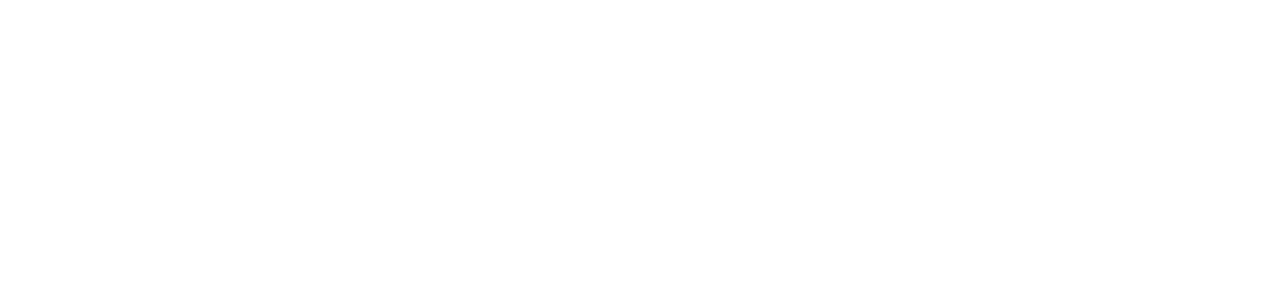
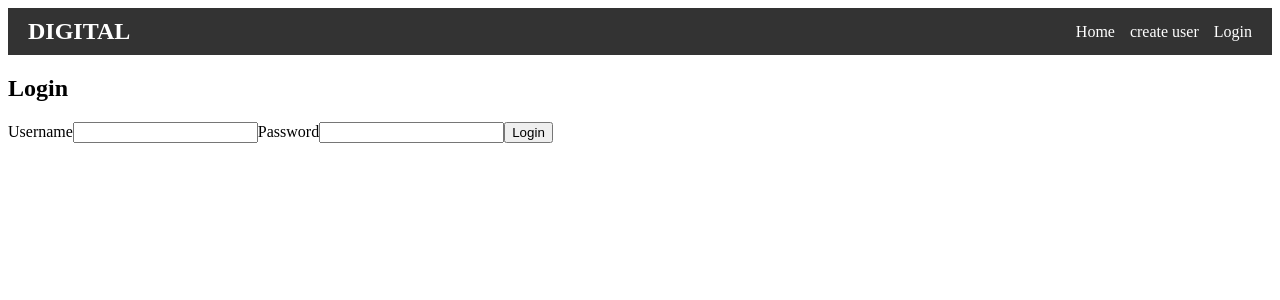
Before and after one commit to Lalitasahu/React_Projects, a React (Vite) app in the folder Digital/: page /Login in a window 1280 px wide. Before the commit this address had no page. Shown: the top 300 px of the page. Built offline with nearby package versions, Linux system fonts and the light colour scheme.

Commit message:
Multiple images

```diff
--- a/Digital/src/components/NavBar.jsx
+++ b/Digital/src/components/NavBar.jsx
@@ -1,16 +1,40 @@
+// components/Navbar.js
 import { Link } from "react-router-dom";
 
-const NavBar = () => {
+const Navbar = () => {
   return (
-    <nav className="bg-blue-600 text-white p-4 flex justify-between items-center">
-      <h1 className="text-xl font-bold">🐾 Vet Clinic</h1>
-      <div className="space-x-4">
-        <Link to="/" >Home</Link>
-        <Link to="/appointments" >Appointments</Link>
-        <Link to="/add-pet" >Add Pet</Link>
+    <nav style={styles.nav}>
+      <h2 style={styles.logo}>DIGITAL</h2>
+      <div style={styles.links}>
+        <Link style={styles.link} to="/">Home</Link>
+        <Link style={styles.link} to="/Usercreate">create user</Link>
+        <Link style={styles.link} to="/Login">Login</Link>
       </div>
     </nav>
   );
 };
 
-export default NavBar;
+const styles = {
+  nav: {
+    display: 'flex',
+    justifyContent: 'space-between',
+    alignItems: 'center',
+    padding: '10px 20px',
+    backgroundColor: '#333',
+    color: 'white',
+  },
+  logo: {
+    margin: 0,
+  },
+  links: {
+    display: 'flex',
+    gap: '15px',
+  },
+  link: {
+    color: 'white',
+    textDecoration: 'none',
+    fontSize: '16px',
+  }
+};
+
+export default Navbar;
--- a/Digital/src/main.jsx
+++ b/Digital/src/main.jsx
@@ -1,9 +1,11 @@
 import ReactDOM from "react-dom/client";
 import { BrowserRouter, Routes, Route } from "react-router-dom";
+import Navbar from "./components/Navbar";
 import Home  from "./pages/Home";
 import Prolist from "./pages/Prolist";
 import Detail_pr from "./pages/Detail_pr";
 import Usercreate from "./pages/Usercreate";
+import Login from "./pages/Login";
 
 
 
@@ -12,12 +14,14 @@
   return (
 
     <BrowserRouter>
+      <Navbar />
       <Routes>
         {/* <Route path="/" element={<Home />} /> */}
         <Route index element={<Home />} />
         <Route path="/Prolist/:id" element={<Prolist />} />
         <Route path="/Detail_pr/:id" element={<Detail_pr />} />
         <Route path="/Usercreate" element={<Usercreate />} />
+        <Route path="/Login" element={<Login />} />
       </Routes>
     </BrowserRouter>
 
--- a/Digital/src/pages/Detail_pr.jsx
+++ b/Digital/src/pages/Detail_pr.jsx
@@ -2,7 +2,8 @@
 import { useEffect, useState } from "react";
 
 const Pro_detail = () => {
-    const [Detail, setDetail] = useState(null);
+
+    const[Detail, setDetail] = useState(null);
     const { id } = useParams();
 
     const getDetail = async () => {
@@ -16,12 +17,12 @@
         getDetail();
     }, [id]);
 
-    console.log(
-        Detail.image_list.replace('[','').replace(']','').split(',')
-    )
+    // console.log(
+        // Detail.image_list.replace('[','').replace(']','').split(',')
+        // Detail.image_list.replace('[','').replace(']','').replace(/\'/g,'').split(',')
+    // )
 
     if (!Detail) return <p>Loading...</p>;
-
     // console.log(JSON.stringify(Detail.image_list))
 
     return (
@@ -38,20 +39,6 @@
                     />
                 })
             }
-            {/* <div>
-            {Array.isArray(Detail.image_list) && Detail.image_list.length > 0 ? (
-                Detail.image_list.map((imgUrl, index) => (
-                    <img
-                        key={index}
-                        src={imgUrl}
-                        alt={`Product image ${index + 1}`}
-                        style={{ width: "150px", height: "auto", borderRadius: "8px" }}
-                    />
-                ))
-            ) : (
-                <p>No images available.</p>
-            )}
-            </div> */}
         </div>
     );
 };
--- /dev/null
+++ b/Digital/src/pages/Login.jsx
@@ -0,0 +1,63 @@
+import { useState } from "react";
+
+function userlogin() {
+    const[username, setusername] = useState("")
+    const[password, setpassword] = useState("")
+
+    const submit = async(e) =>{
+        e.preventDefault();
+
+    const formData = {
+        username,
+        password,
+    }
+
+    const response = await fetch("http://localhost:8000/api/token/", {
+        method: "POST",
+        headers: {
+            "Content-Type": "application/json",
+        },
+        body: JSON.stringify(formData),
+
+        })
+        if(response.ok) {
+            const result = await response.json();
+            const { access } = result;
+
+            localStorage.setItem('access_token', access);
+            alert("Login successful")
+
+        } else {
+            const errorData = await response.json();
+            console.error("Error",errorData)
+            alert("Failed to login. ")
+        }
+    }
+    return (
+
+        <form onSubmit={submit}>
+          <h2>Login</h2>
+
+          <label>Username</label>
+          <input
+            type="text"
+            value={username}
+            onChange={(e) => setusername(e.target.value)}
+            required
+          ></input>
+
+          <label>Password</label>
+          <input
+            type="password"
+            value={password}
+            onChange={(e) => setpassword(e.target.value)}
+            required
+          ></input>
+
+          <button type="Submit">Login</button>
+
+        </form>
+    )
+
+}
+export default userlogin;
--- a/Digital/src/pages/Prolist.jsx
+++ b/Digital/src/pages/Prolist.jsx
@@ -20,7 +20,7 @@
     <>
     {Productlist.map((e) => (
 
-      <Link to={`/Detail_pr/${e.id}`} >
+      <Link key={e.id} to={`/Detail_pr/${e.id}`} >
         <h2 key={e.id}>{e.title}</h2>
       </Link>
       // <img
@@ -37,26 +37,3 @@
 };
 
 export default Product;
-
-
-//   useEffect(() => {
-//     fetch(`http://localhost:8000/api/Category/${id}/`)
-//       .then(res => res.json())
-//       .then(data => setProduct(data));
-//   }, [id]);
-
-  //   useEffect(() => {
-  //       fetch(`http://localhost:8000/api/products/?category_id=${id}`)
-  //       .then((res) => res.json())
-  //       .then((data) => setProduct(data.results || []));
-  //   }, [id]);
-
-  // if (!product) return <p>Loading...</p>;
-
-  // return (
-  //   <div>
-  //     <h2>{product.name}</h2>
-  //     <img src={product.image} alt={product.name} />
-  //     {/* Add more fields as needed */}
-  //   </div>
-  // );
--- a/Digital/src/pages/Usercreate.jsx
+++ b/Digital/src/pages/Usercreate.jsx
@@ -1,7 +1,7 @@
 import { useEffect, useState } from "react"
 
 
-function MyForm() {
+function CreatUser() {
 
     const[username,setusername] = useState("");
     const[first_name,setfirstname] = useState("");
@@ -122,4 +122,4 @@
 }
 
 
-export default MyForm ;
+export default CreatUser ;
```
